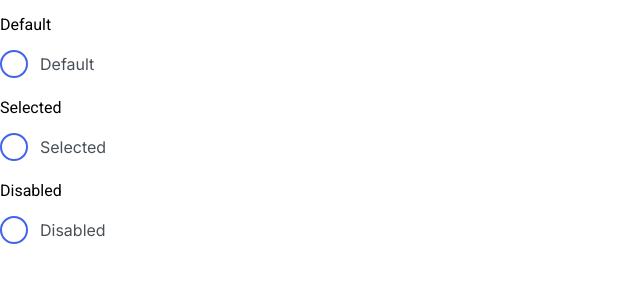
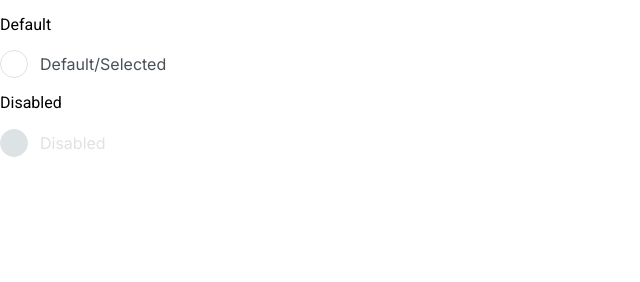
Before and after one commit to js-tasks-ru/htmlcss-20220210_schyotkina-anna, a website: page 07-lection5/02-radio/index.html in a window 1280 px wide. Shown: the whole page, without its empty margins (0-640 px from the left). Drawn offline with Linux system fonts and the light colour scheme.

Commit message:
02-radio

```diff
--- a/07-lection5/02-radio/index.html
+++ b/07-lection5/02-radio/index.html
@@ -16,21 +16,9 @@
                 <span class="radio__control">
                     <span class="radio__icon"></span>
                 </span>
-                <span class="radio__title">Default</span>
+                <span class="radio__title">Default/Selected</span>
             </span>
         </label>
-
-        <p>Selected</p>
-        <label class="radio">
-            <input type="radio" name="radioGroup1" class="radio__input">
-            <span class="radio__state">
-                <span class="radio__control">
-                    <span class="radio__icon"></span>
-                </span>
-                <span class="radio__title">Selected</span>
-            </span>
-        </label>
-
         <p>Disabled</p>
         <label class="radio">
             <input type="radio" name="radioGroup1" class="radio__input" disabled>
--- a/07-lection5/02-radio/radio.css
+++ b/07-lection5/02-radio/radio.css
@@ -11,27 +11,58 @@
 .radio__state {
     display: flex;
     align-items: center;
-    gap: 12px;
+    gap: 0.75rem;
     cursor: pointer;
 }
 
 .radio__control {
     width: 28px;
     height: 28px;
-    border: 2px solid var(--primary-border);
+    border: 1px solid var(--main-border);
     box-sizing: border-box;
     border-radius: 14px;
+    display: inline-flex;
+    justify-content: center;
+    align-items: center;
 }
 
 .radio__icon {
-
+    width: 18px;
+    height: 18px;
+    background: var(--alternate-bg);
+    border-radius: 14px;
 }
 
 .radio__title {
     font-family: Inter;
     font-style: normal;
     font-weight: normal;
-    font-size: 16px;
-    line-height: 24px;
+    font-size: 1rem;
+    line-height: 1.5rem;
     color: var(--text-details);
 }
+
+.radio__input:checked ~ .radio__state .radio__control {
+    border: 2px solid var(--primary-border);
+}
+
+.radio__input:checked ~ .radio__state .radio__icon {
+    background: var(--primary-bg);
+}
+
+.radio__input:focus ~ .radio__state .radio__title {
+    text-decoration: underline;
+}
+
+.radio__input:disabled ~ .radio__state .radio__control,
+.radio__input:disabled ~ .radio__state .radio__control .radio__icon {
+    background: var(--block-bg);
+}
+
+.radio__input:disabled ~ .radio__state .radio__title {
+    color: var(--text-secondary);
+}
+
+.radio__input:disabled ~ .radio__state {
+    cursor: default;
+}
```
